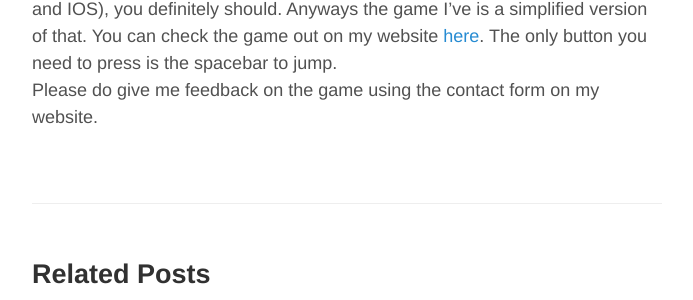
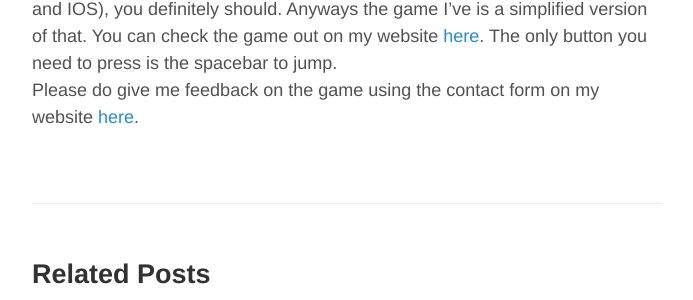
Before and after one commit to squiffum/squiffum.github.io, a Jekyll site: the page built from _posts/2016-07-01-the-little-knight-who-could.md, in a window 1280 px wide. Shown: the part 349-649 px from the top of the page, without its empty margins (293-986 px from the left). Built offline with Jekyll 4.4.1, drawn with Linux system fonts in a browser that asks for light colours.

Commit message:
Update 2016-07-01-the-little-knight-who-could.md

```diff
--- a/_posts/2016-07-01-the-little-knight-who-could.md
+++ b/_posts/2016-07-01-the-little-knight-who-could.md
@@ -7,5 +7,5 @@
 
 -----
 
-I you haven't checked out Jack 'N' Jill (A one-button platformer for both Android and IOS), you definitely should. Anyways the game I've is a simplified version of that. You can check the game out on my website [here](http://squiffum.ga/). The only button you need to press is the spacebar to jump.<br>
-Please do give me feedback on the game using the contact form on my website.
+I you haven't checked out Jack 'N' Jill (A one-button platformer for both Android and IOS), you definitely should. Anyways the game I've is a simplified version of that. You can check the game out on my website [here](http://squiffum.ga/the_little_knight_who_could/). The only button you need to press is the spacebar to jump.<br>
+Please do give me feedback on the game using the contact form on my website [here](http://squiffum.ga/#contact).
```
